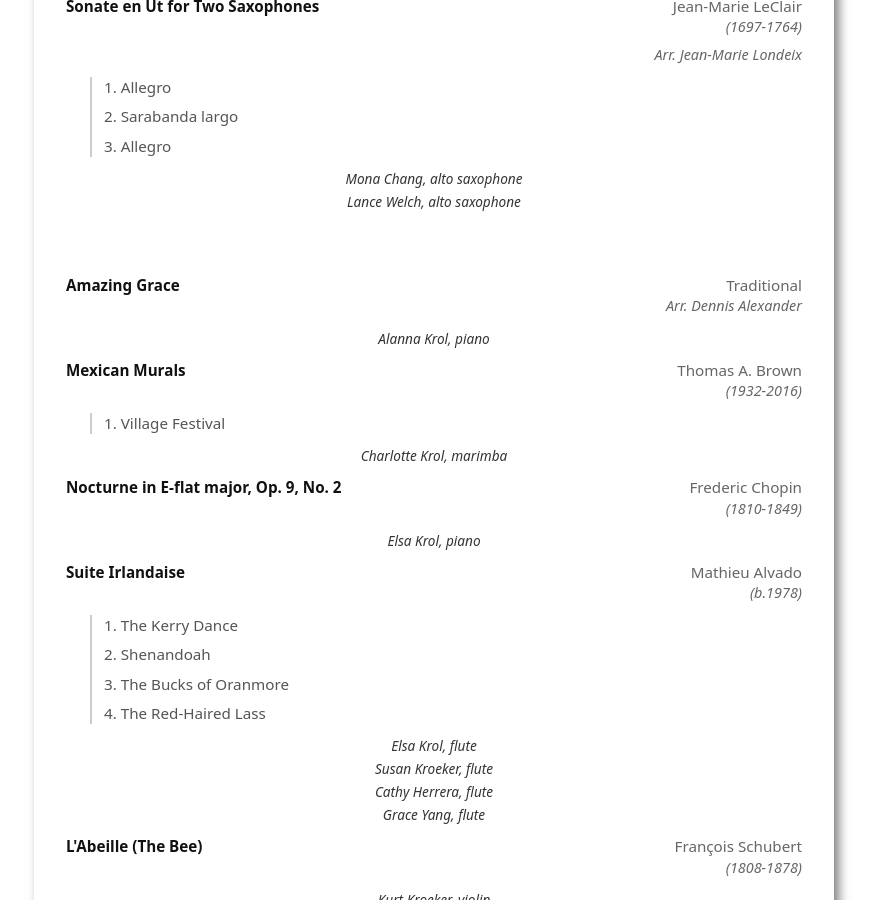
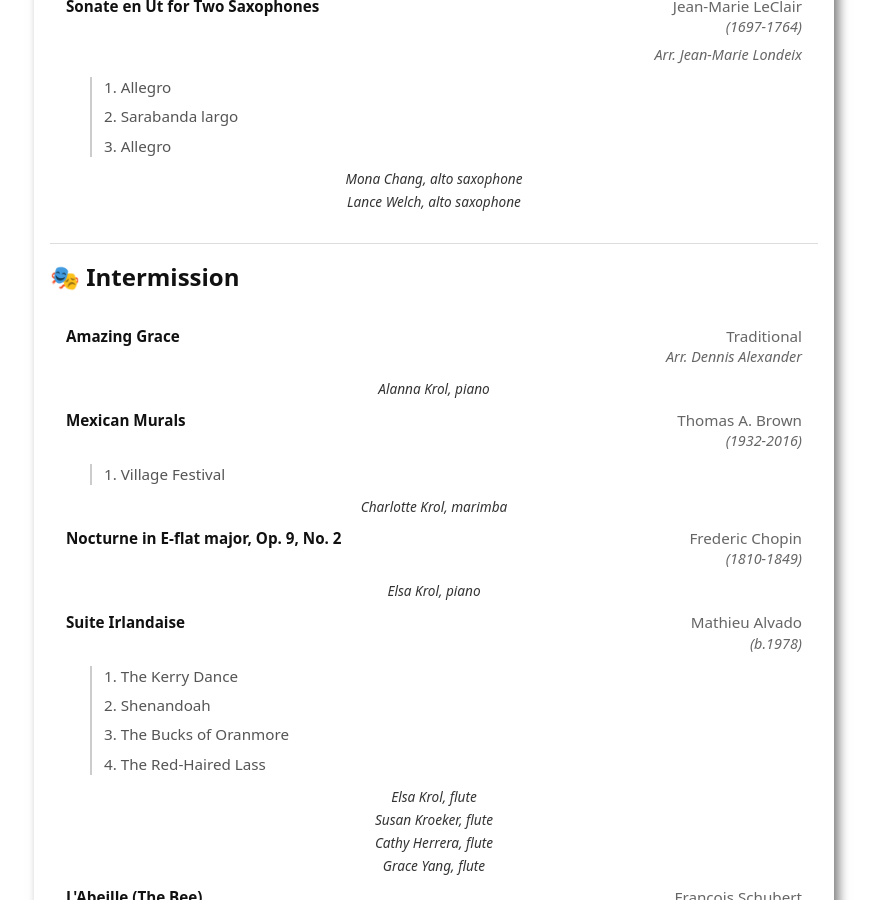
Before and after one commit to KurtKroeker/csehy-fundraising, a Jekyll site: the page built from program.md, in a window 1280 px wide and 900 px high, scrolled down 935 px. Shown: the whole window, without its empty margins (206-1083 px from the left). Built offline with Jekyll 4.4.1, drawn with Linux system fonts in a browser that asks for light colours.

Commit message:
Correct title casing for 'Intermission'

```diff
--- a/_data/program.yml
+++ b/_data/program.yml
@@ -61,7 +61,7 @@ sections:
           - "Mona Chang, alto saxophone"
           - "Lance Welch, alto saxophone"
 
-  - title: "INTERMISSION"
+  - title: "Intermission"
     items:
       - title: ""
 
```
